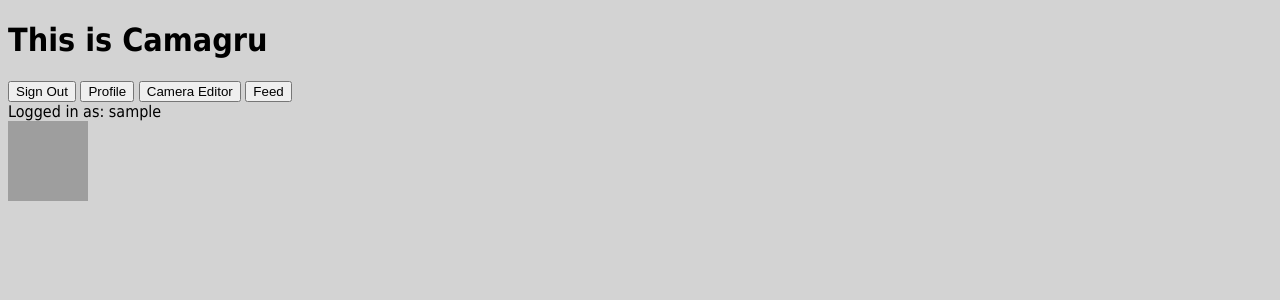
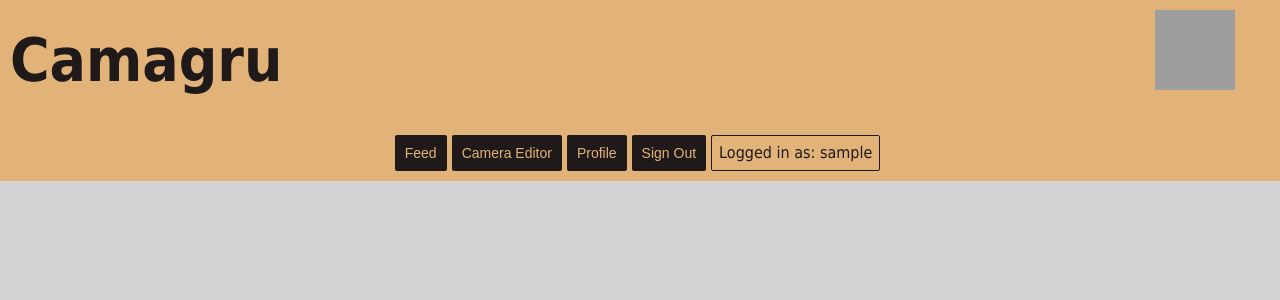
Before and after one commit to rjwhobbs/Camagru, a PHP site: the page made by views/header.php in a window 1280 px wide. Shown: the top 300 px of the page. Run offline with PHP 8.4, Linux system fonts and the light colour scheme; the template is opened without the code that fills it, so the values that code supplies are empty; the visitor is signed in with stand-in values (Sample User, id 1).

Commit message:
Basic header styling

```diff
--- a/css/layout.css
+++ b/css/layout.css
@@ -1 +1,70 @@
-/* #d99354 */
+.flex-con
+{
+  display: flex;
+  flex-wrap: wrap;
+}
+
+.flex-con-button
+{
+  display: flex;
+  flex-wrap: wrap;
+  justify-content: space-around;
+  justify-content: center;
+}
+
+.test
+{
+  display: flex;
+  justify-self: end;
+}
+
+.flex-con-button > *
+{
+  margin-right: 5px;
+}
+
+.flex-item-1
+{
+  flex: 1;
+}
+
+.flex-item-01
+{
+  flex: 0.1
+}
+
+/* PADDING */
+
+.pd-10
+{
+  padding: 10px;
+}
+
+.pd-7
+{
+  padding: 7px;
+}
+
+.pdb-0
+{
+  padding-bottom: 0px;
+}
+
+.pdt-7
+{
+  padding-top: 7px;
+}
+
+/* MARGIN */
+
+.mt-15
+{
+  margin-top: 15px;
+}
+
+/* FONT SIZE */
+
+.font-60
+{
+  font-size: 60px;
+}
--- a/css/style.css
+++ b/css/style.css
@@ -1,13 +1,47 @@
-.profile-pic-div img
-{
-	width: 80px;
-	height: 80px;
-}
+/* * {
+  margin: 0;
+  padding: 0;
+} */
 
 body
 {
   background-color: lightgray;
   font-family: Tahoma;
+  margin: 0px 0px;
+  color: #1f1a19;
+}
+
+h1
+{
+  margin-top: 0px;
+}
+
+.dark-border
+{
+  border: 1px solid #1f1a19;
+  border-radius: 2px;
+}
+
+input
+{
+  color: #e2b378;
+  background-color: #1f1a19;
+  padding: 10px;
+  border: none;
+  border-radius: 2px;
+  font-size: 14px;
+}
+
+.profile-pic-div img
+{
+	width: 80px;
+  height: 80px;
+  flex: 1;
+}
+
+.main-header {
+  background-color: #e2b378;
+  padding: 10px;
 }
 
 #canvas
--- a/views/header.php
+++ b/views/header.php
@@ -12,32 +12,13 @@ require ('./globals.php');
 	<link rel="stylesheet" href=<?php echo $root_ws."/css/style.css"?>>
 </head>
 <body>
-	<h1>This is Camagru</h1>
-	<?php
-		$redirect = "../index.php";
-		if ($_SERVER['REQUEST_URI'] == '/camagru/index.php')
-		{
-			$redirect = 'index.php';
-		}
-		if (isset($_SESSION['user_id']))
-		{?>
-			<a href=<?php echo $root_ws."/app/signout.php"?>><input type="submit" value="Sign Out"></a>
-			<a href=<?php echo $root_ws."/app/profile.php"?>><input type="submit" value="Profile"></a>
-			<a href=<?php echo $root_ws."/app/editor.php"?>><input type="submit" value="Camera Editor"></a>
-		<?php
-		}
-		else
-		{?>
-			<a href=<?php echo $root_ws."/app/signin.php"?>><input type="submit" value="Sign In"></a>
-			<a href=<?php echo $root_ws."/app/form.php"?>><input type="submit" value="Sign Up"></a>
-		<?php
-		}
-	?>
-	<a href=<?php echo $root_ws."/index.php"?>><input type="submit" value="Feed"></a>
+	<div class="main-header">
+	<div class="flex-con">
+		<h1 class="flex-item-1 mt-15 font-60">Camagru</h1>
 		<?php
 			if (isset($_SESSION['user_id']))
 			{?>
-			<br><span>Logged in as: <?php echo $_SESSION['username']?></span>
+				<div class="flex-item-01">
 					<?php
 						$profile_pic = get_profile_pic($_SESSION['user_id']);
 						if ($profile_pic !== FALSE)
@@ -48,6 +29,30 @@ require ('./globals.php');
 						<?php
 						}
 					?>
+					<!-- <span>Logged in as: <?php echo $_SESSION['username']?></span> -->
+				</div>
 			<?php
 			}
 			?>
+	</div>
+	<div class="flex-con-button">
+		<a href=<?php echo $root_ws."/index.php"?>><input type="submit" value="Feed"></a>
+		<?php
+			if (isset($_SESSION['user_id']))
+			{?>
+				<a href=<?php echo $root_ws."/app/editor.php"?>><input type="submit" value="Camera Editor"></a>
+				<a href=<?php echo $root_ws."/app/profile.php"?>><input type="submit" value="Profile"></a>
+				<a href=<?php echo $root_ws."/app/signout.php"?>><input type="submit" value="Sign Out"></a>
+				<span class="pd-7 pdb-0 pdt-7 dark-border">Logged in as: <?php echo $_SESSION['username']?></span>
+			<?php
+			}
+			else
+			{?>
+				<a href=<?php echo $root_ws."/app/signin.php"?>><input type="submit" value="Sign In"></a>
+				<a href=<?php echo $root_ws."/app/form.php"?>><input type="submit" value="Sign Up"></a>
+			<?php
+			}
+		?>
+
+	</div>
+	</div>
```
Lines whose indentation alone changed are shown as unchanged.
